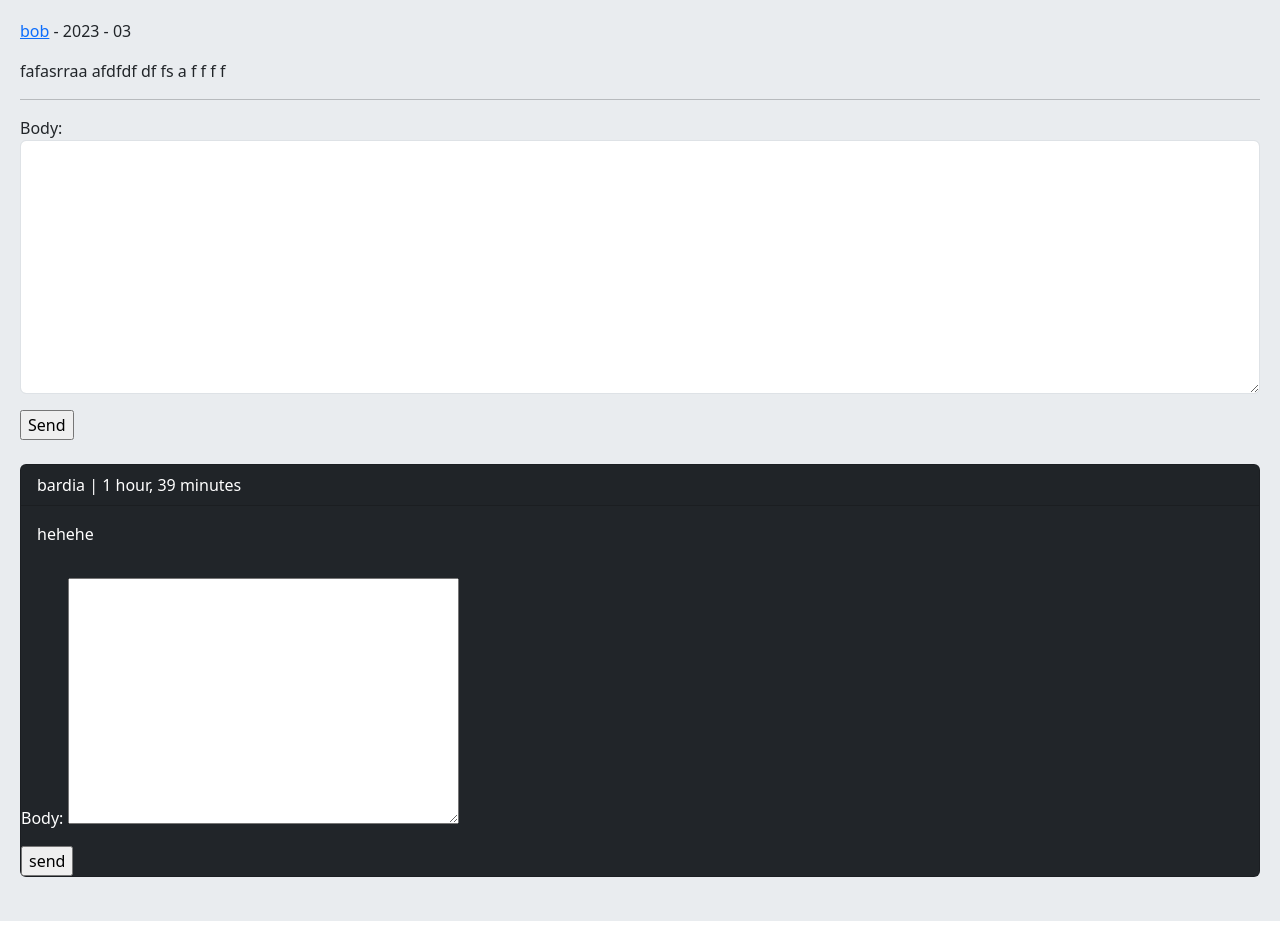
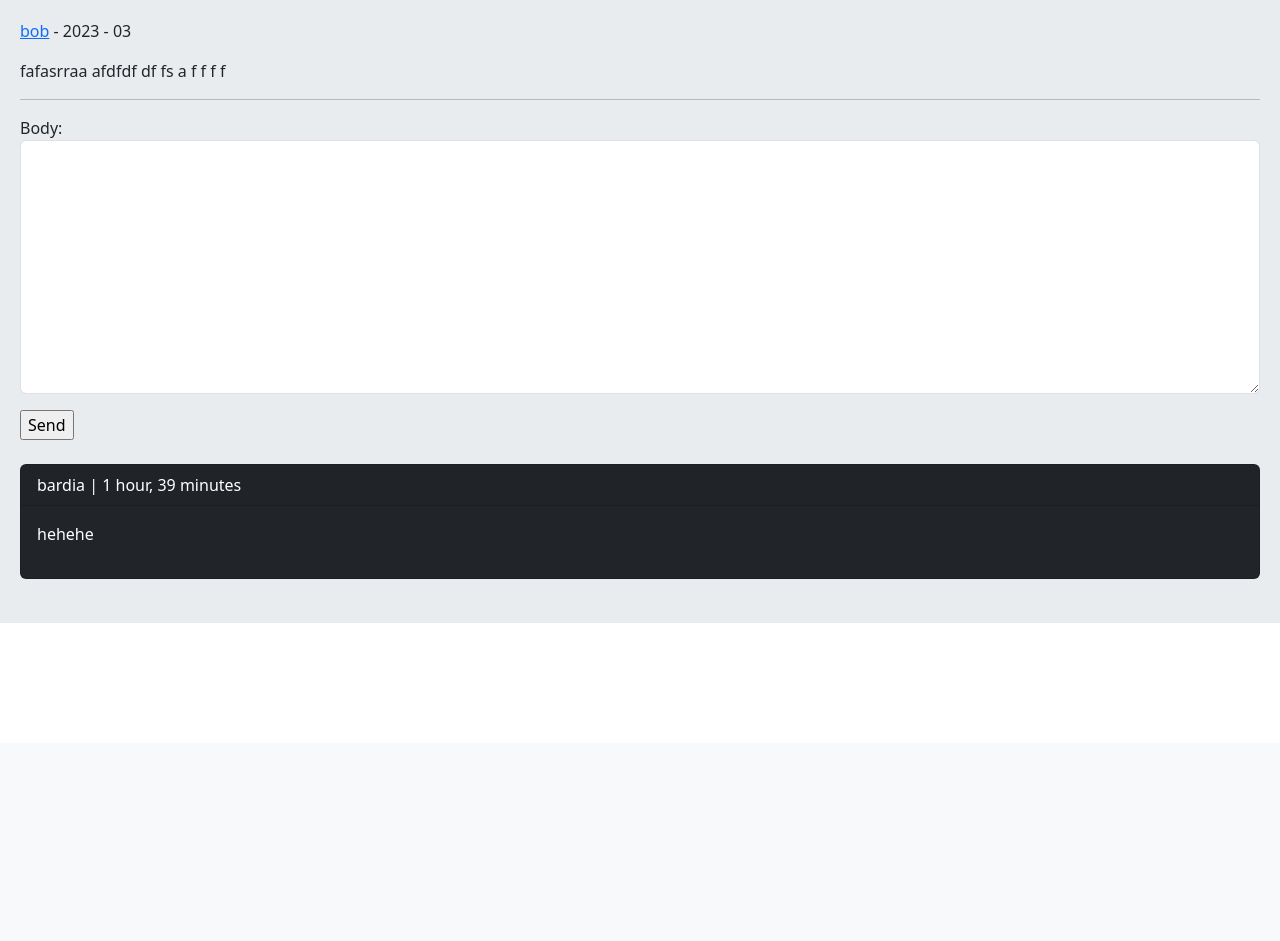
Before and after one commit to bardiakhosraviesmaeili/Django_social, a Django app: a page that uses social/home/templates/home/detail.html in a window 1280 px wide. Shown: the part 57-998 px from the top of the page. After the commit the page ends 680 px from the top, so only its background shows below. Run offline with Django 4.2, Linux system fonts and the light colour scheme; a user stored in the database is signed in; data comes from the database, SQL or seed files in the repository.

```diff
--- a/social/home/templates/home/detail.html
+++ b/social/home/templates/home/detail.html
@@ -29,7 +29,7 @@
             <p class="card-body">{{ comment.body }}</p>
 
             {% if request.user.is_authenticated %}
-                <form action="{% url 'home:add_reply' post.id comment.id %}" method="post">
+                <form action="{% url 'home:add_reply' post.id comment.id %}" method="post" style="display: none">
                     {% csrf_token %}
                     {{ reply_form.as_p }}
                     <input type="submit" value="send">
```
